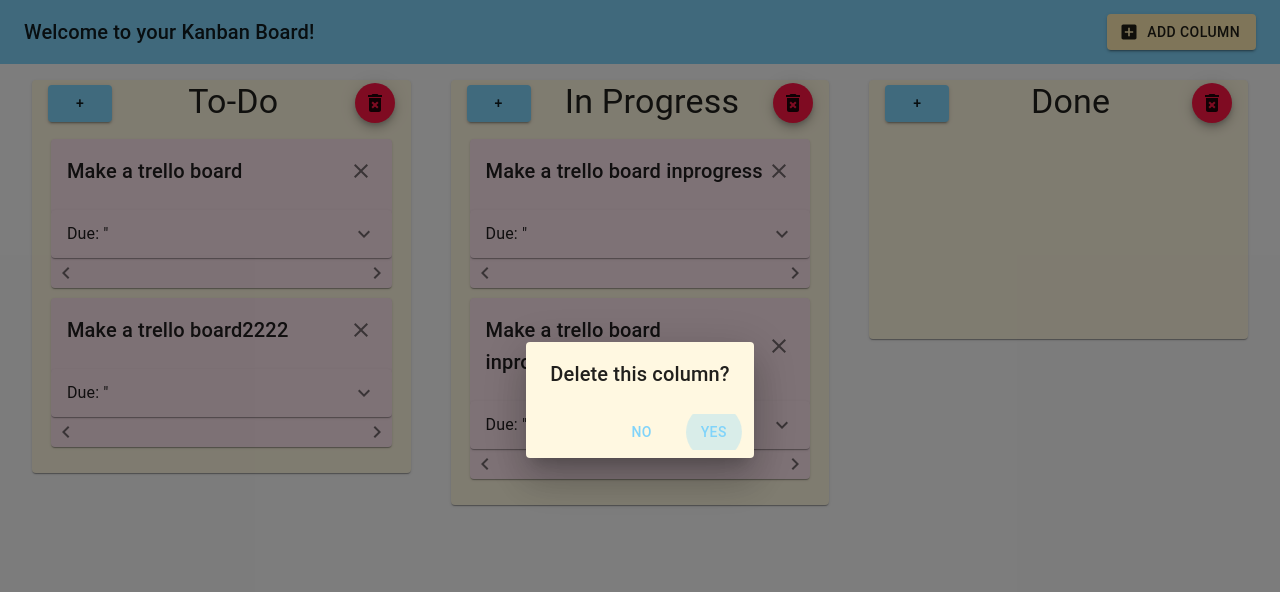
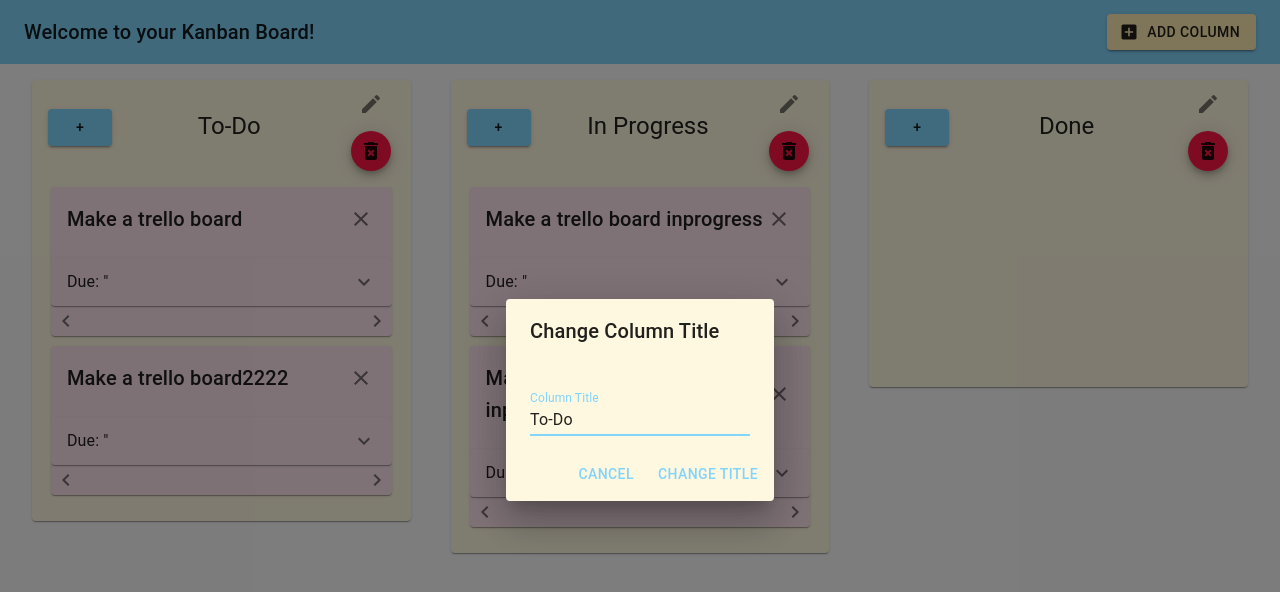
Before and after one commit to Nick00Hash/kanban-board, a React (Create React App) app: page / in a window 1280 px wide. Both pictures are taken after a click on the button 374 px from the left and 103 px from the top of the page. Shown: the top 592 px of the page. Built offline with nearby package versions, Linux system fonts and the light colour scheme.

Commit message:
added edit column title button

```diff
--- a/public/index.html
+++ b/public/index.html
@@ -22,7 +22,7 @@
       work correctly both with client-side routing and a non-root public URL.
       Learn how to configure a non-root public URL by running `npm run build`.
     -->
-    <title>React App</title>
+    <title>KanBanMargera Board</title>
   </head>
   <body>
     <noscript>You need to enable JavaScript to run this app.</noscript>
--- a/src/ui/Column.js
+++ b/src/ui/Column.js
@@ -12,6 +12,7 @@ import {
 import ModalForm from "./ModalForm";
 import CardTile from "./CardTile";
 import RemoveColumnButton from "./RemoveColumnButton";
+import EditColumnButton from './EditColumnButton'
 
 const useStyles = makeStyles((theme) => ({
   paper: {
@@ -43,6 +44,10 @@ const useStyles = makeStyles((theme) => ({
     justifyContent: 'space-between',
     alignItems: 'center',
   },
+  titleText: {
+    overflowWrap: 'break-word',
+    maxWidth: '14rem'
+  }
 }));
 
 function getModalStyle() {
@@ -126,13 +131,24 @@ const Column = (props) => {
                 >
                   <Button variant="contained" />
                 </SimpleModal>
+                <div>
+                  <Typography variant='h5' className={classes.titleText}>
                     {props.column.title}{" "}
+                  </Typography>
+                </div>
+                <div>
+                  <EditColumnButton
+                    editColumnTitle={props.editColumnTitle}
+                    title={props.column.title}
+                    columnId={props.column.columnId}
+                  />
                   <RemoveColumnButton
                     board={props.board}
                     setBoard={props.setBoard}
                     removeId={props.removeId}
                     columnId={props.column.columnId}
                   />
+                </div>
               </Typography>
             </span>
             <Droppable droppableId={props.column.columnId} type='card'>
--- a/src/ui/ContainerOfColumns.js
+++ b/src/ui/ContainerOfColumns.js
@@ -88,6 +88,15 @@ const ContainerOfColumns = (props) => {
   const removeId = (Id) => {
     setColumnOrder(columnOrder.filter((columnId) => columnId !== Id));
   };
+
+  const editColumnTitle = (columnId, newTitle) => {
+    let newBoard = Array.from(board)
+    let columnIndex = newBoard.findIndex(
+      (column) => column.columnId === columnId
+    );
+    newBoard[columnIndex].title = newTitle
+    setBoard(newBoard)
+  }
 
   const removeCard = (id, columnId) => {
     let newBoard = Array.from(board);
@@ -230,6 +239,7 @@ const ContainerOfColumns = (props) => {
           removeCard={removeCard}
           moveCard={moveCard}
           lastColumn={lastColumn}
+          editColumnTitle={editColumnTitle}
         />
       </Grid>
     );
--- /dev/null
+++ b/src/ui/EditColumnButton.js
@@ -0,0 +1,72 @@
+import React, { useState } from 'react'
+
+import EditIcon from '@material-ui/icons/Edit';
+import IconButton from '@material-ui/core/IconButton';
+import Button from '@material-ui/core/Button';
+import TextField from '@material-ui/core/TextField';
+import Dialog from '@material-ui/core/Dialog';
+import DialogActions from '@material-ui/core/DialogActions';
+import DialogContent from '@material-ui/core/DialogContent';
+import DialogContentText from '@material-ui/core/DialogContentText';
+import DialogTitle from '@material-ui/core/DialogTitle';
+
+const EditColumnButton = props => {
+  const [open, setOpen] = useState(false)
+  const [newTitle, setNewTitle] = useState(props.title)
+
+  const handleClickOpen = () => {
+    setOpen(true);
+  };
+
+  const handleClose = () => {
+    setOpen(false);
+  };
+
+  const handleChange = (event) => {
+    setNewTitle(event.currentTarget.value)
+  }
+
+  const handleSubmit = (event) => {
+    event.preventDefault()
+    if (newTitle === "") {
+      handleClose()
+      return
+    }
+    props.editColumnTitle(props.columnId, newTitle)
+    handleClose()
+  }
+
+  return(
+    <div>
+      <IconButton onClick={handleClickOpen}>
+        <EditIcon/>
+      </IconButton>
+      <Dialog open={open} onClose={handleClose} aria-labelledby="form-dialog-title">
+        <DialogTitle id="form-dialog-title">Change Column Title</DialogTitle>
+        <form onSubmit={handleSubmit}>
+          <DialogContent>
+            <TextField
+              autoFocus
+              margin="dense"
+              id="title"
+              label="Column Title"
+              value={newTitle}
+              onChange={handleChange}
+              fullWidth
+            />
+          </DialogContent>
+          <DialogActions>
+            <Button onClick={handleClose} color="primary">
+              Cancel
+            </Button>
+            <Button type='submit' color="primary">
+              Change Title
+            </Button>
+          </DialogActions>
+        </form>
+      </Dialog>
+    </div>
+  )
+}
+
+export default EditColumnButton
--- a/src/ui/NewColumnButton.js
+++ b/src/ui/NewColumnButton.js
@@ -12,7 +12,7 @@ const NewColumnButton = (props) => {
       ...board,
       {
         columnId: idString,
-        title: "Click to change Title",
+        title: "Click Edit to Change Title",
         cards: [],
       },
     ]);
```
Lines whose indentation alone changed are shown as unchanged.
